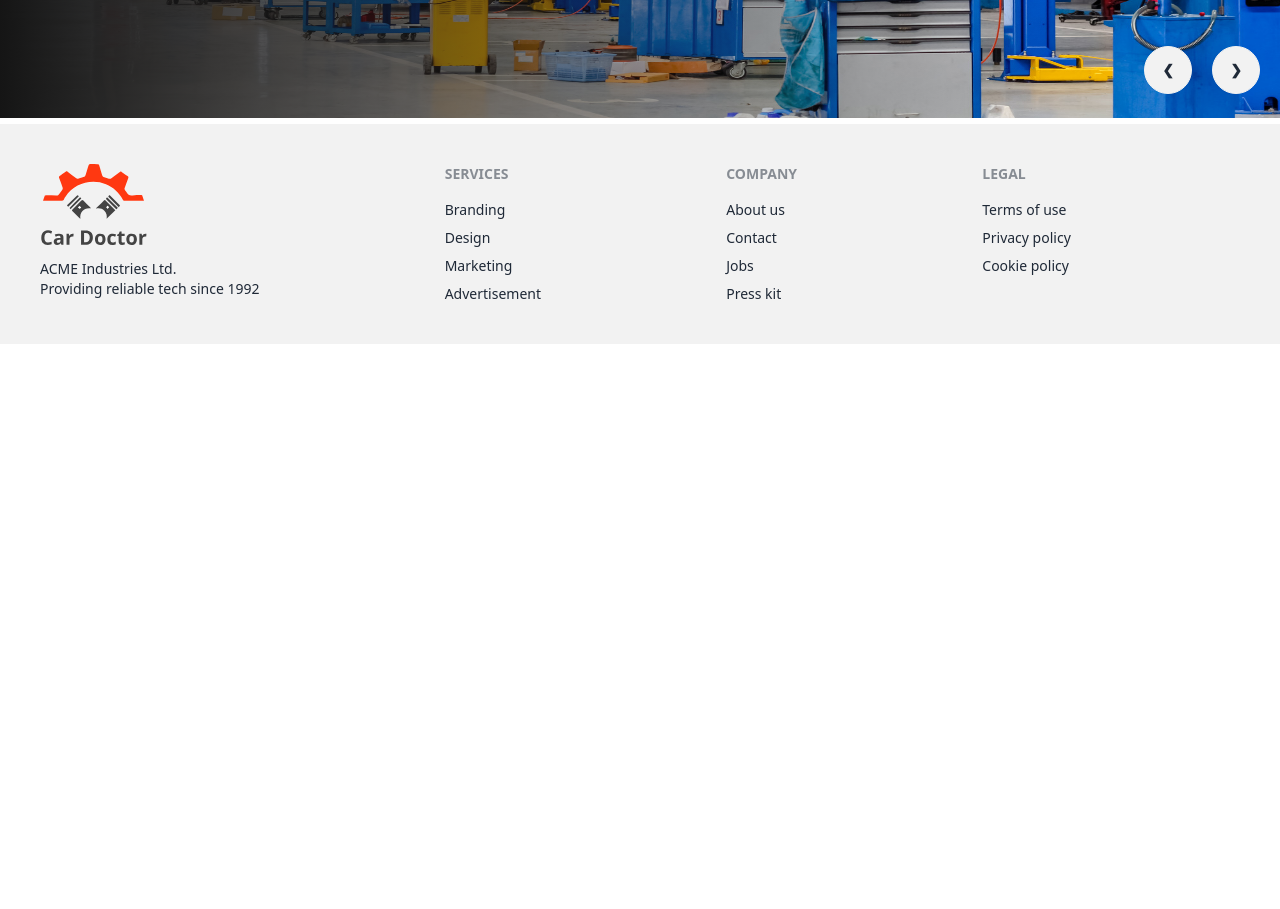
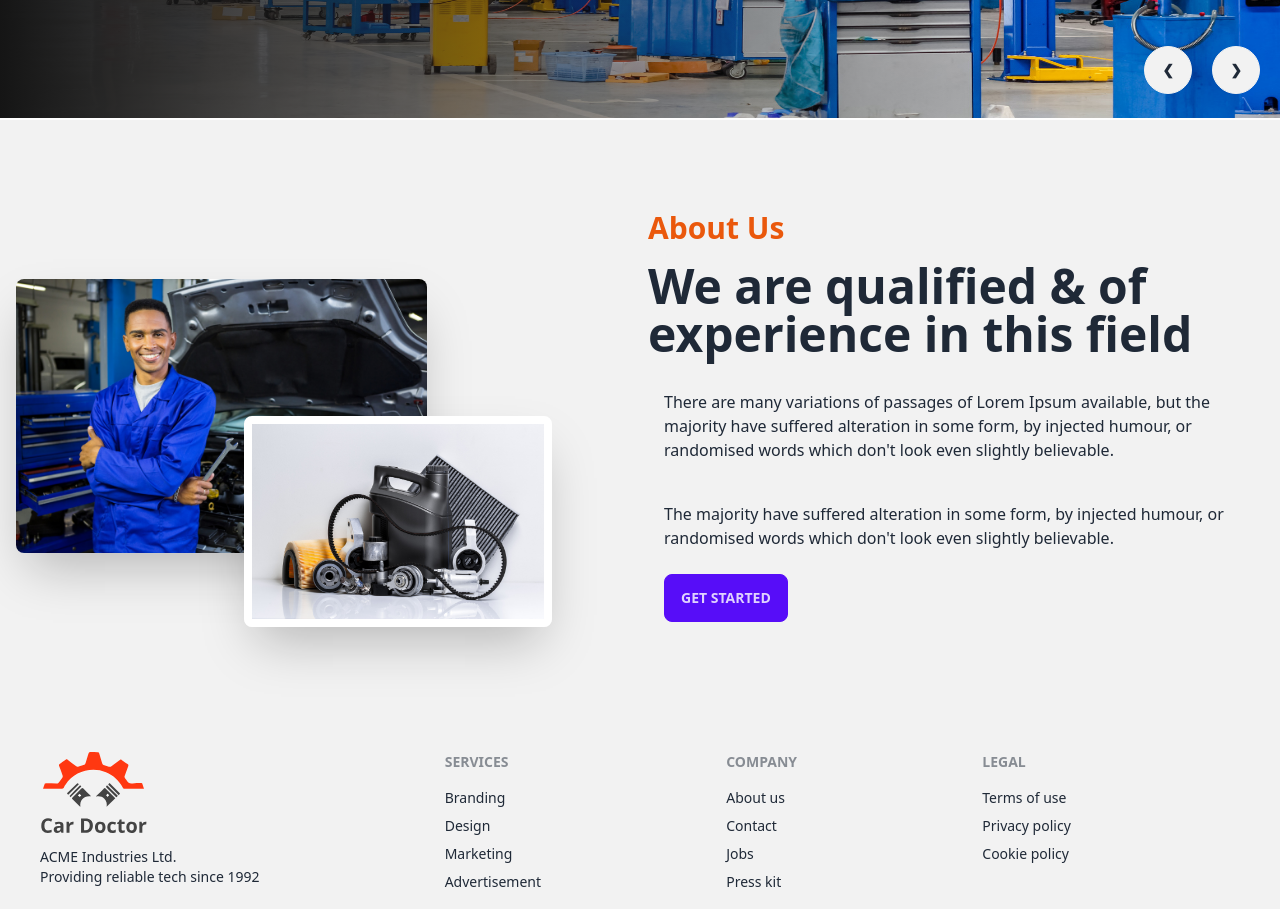
Before and after one commit to rafimd422/coffee-doctor-client, a React (Vite) app: page / in a window 1280 px wide. Shown: the part 620-1529 px from the top of the page. Before the commit the page ends 964 px from the top, so only its background shows below. Built offline with nearby package versions, Linux system fonts and the light colour scheme.

Commit message:
complated component markup and styling of about section

```diff
--- /dev/null
+++ b/src/Pages/Home/About/About.jsx
@@ -0,0 +1,24 @@
+import person from './../../../assets/images/about_us/person.jpg'
+import parts from './../../../assets/images/about_us/parts.jpg'
+
+const About = () => {
+  return (
+<div className="hero lg:min-h-[74vh] min-h-screen -mt-1 bg-base-200">
+  <div className="hero-content flex-col lg:flex-row ">
+<div className='lg:w-1/2 relative'>
+<img src={person} className='w-2/3 rounded-lg shadow-2xl' />
+<img src={parts} className='w-1/2 absolute right-20 top-1/2 rounded-lg shadow-2xl border-8 border-white' />
+    </div>
+    <div className='lg:w-1/2 lg:mt-0 mt-24 space-y-4'>
+    <h3 className='text-3xl text-orange-600 font-bold '>About Us</h3>
+      <h1 className="sm:text-5xl text-4xl font-bold">We are qualified & of experience in this field</h1>
+      <p className='p-4'>There are many variations of passages of Lorem Ipsum available, but the majority have suffered alteration in some form, by injected humour, or randomised words which don't look even slightly believable. </p>
+      <p className="py-2 p-4">The majority have suffered alteration in some form, by injected humour, or randomised words which don't look even slightly believable. </p>
+      <button className="btn btn-primary ms-4">Get Started</button>
+    </div>
+  </div>
+</div>
+  )
+}
+
+export default About
--- a/src/Pages/Home/Home.jsx
+++ b/src/Pages/Home/Home.jsx
@@ -1,10 +1,12 @@
 
 import Banner from './Banner/Banner';
+import About from './About/About';
 
 const Home = () => {
   return (
 <>
 <Banner />
+<About />
 </>  )
 }
 
```
